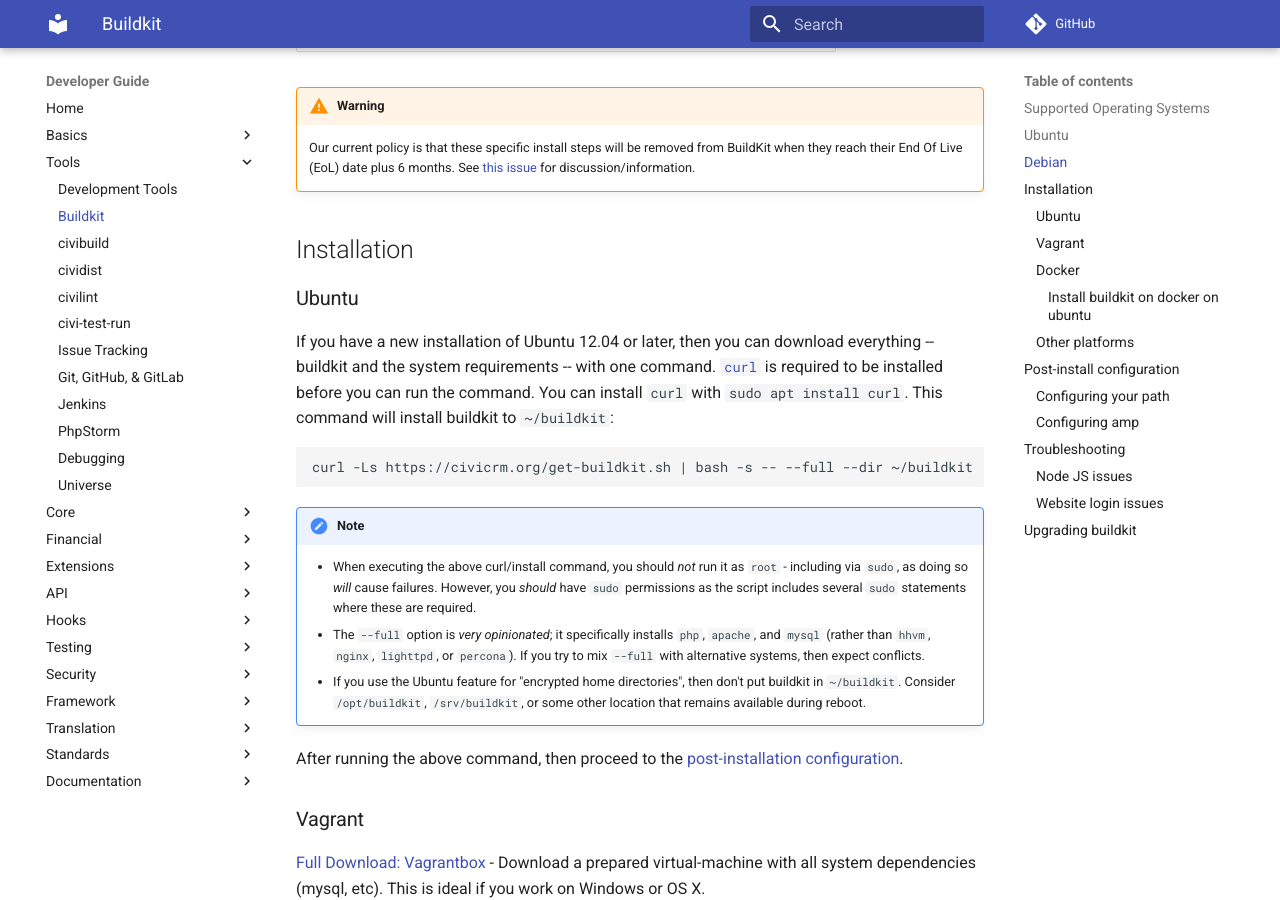
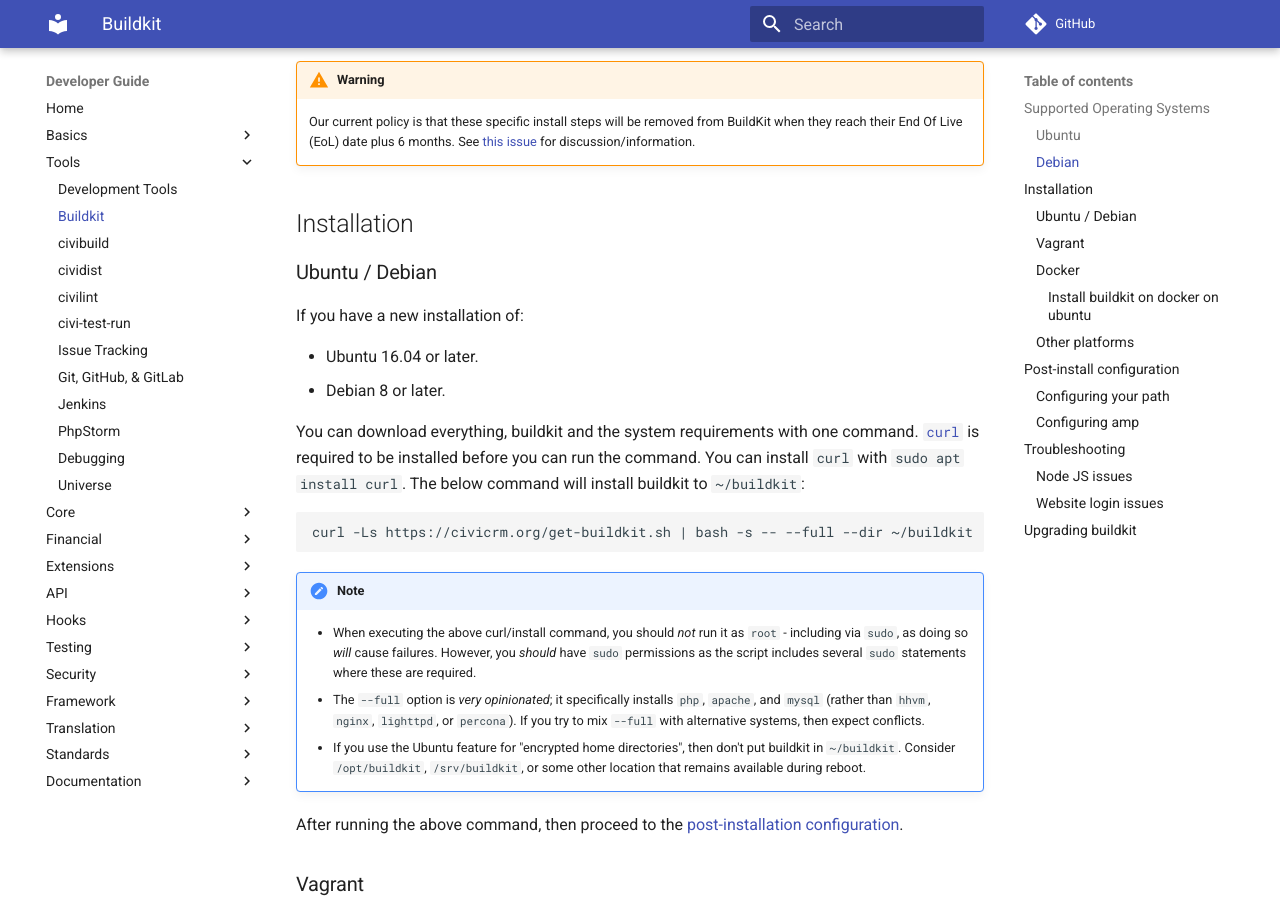
Before and after one commit to civicrm/civicrm-dev-docs, an MkDocs documentation site: the page built from docs/tools/buildkit.md, in a window 1280 px wide and 900 px high, scrolled down 1410 px. Built offline with MkDocs 1.6.1 and Material for MkDocs 9.7.7, drawn with Linux system fonts in a browser that asks for light colours; comment, search, counter and statistics services are not loaded; old or Windows-style settings are respelled for this version of MkDocs.

Commit message:
Other fixes.

````diff
--- a/docs/tools/buildkit.md
+++ b/docs/tools/buildkit.md
@@ -10,7 +10,7 @@
 
 Currently BuildKit includes [specific, tested install steps](https://github.com/civicrm/civicrm-buildkit/blob/e278123c2a5edb525a01c816283d30b882aa8fab/bin/civi-download-tools#L329) for the following Ubuntu and Debian operating system releases - note that recently removed versions are shown in this list for information and are marked in the final column.
 
-## Ubuntu
+### Ubuntu
  Version | Codename | Release Date | EOL Date | Buildkit Removal |
 --------- | ------------ | -------------- | ---------- | ------------------------- |
 19.04 | Disco Dingo | April 2019 | January 2020 | June 2020 |
@@ -27,7 +27,7 @@
 <sup>&#x1F534;</sup> = Is currently EOL
 <sup>&#x2705;</sup> = Has been removed from BuildKit
 
-## Debian
+### Debian
 Version | Codename | Release Date | EOL Date | BuildKit Removal |
 --------- | ------------ | -------------- | ---------- | ------------------ |
 10 | Buster | July 2019 | 202x | Unknown |
@@ -39,9 +39,14 @@
 
 ## Installation
 
-### Ubuntu
+### Ubuntu / Debian
 
-If you have a new installation of Ubuntu 12.04 or later, then you can download everything -- buildkit and the system requirements -- with one command. [`curl`](https://curl.haxx.se/) is required to be installed before you can run the command. You can install `curl` with `sudo apt install curl`.  This command will install buildkit to `~/buildkit`:
+If you have a new installation of:
+
+ * Ubuntu 16.04 or later.
+ * Debian 8 or later.
+
+You can download everything, buildkit and the system requirements with one command. [`curl`](https://curl.haxx.se/) is required to be installed before you can run the command. You can install `curl` with `sudo apt install curl`.  The below command will install buildkit to `~/buildkit`:
 
 ```bash
 curl -Ls https://civicrm.org/get-buildkit.sh | bash -s -- --full --dir ~/buildkit
````
